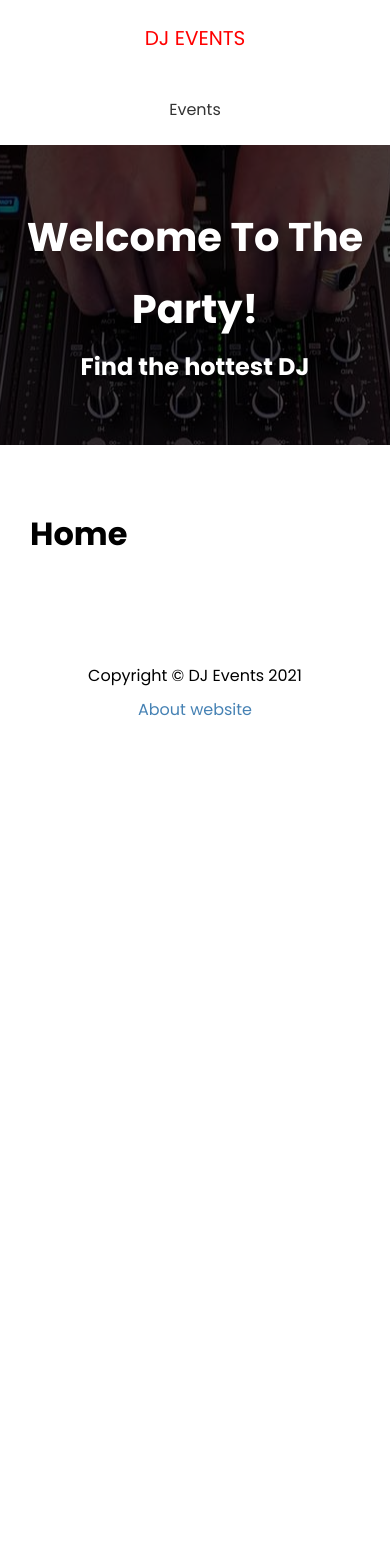
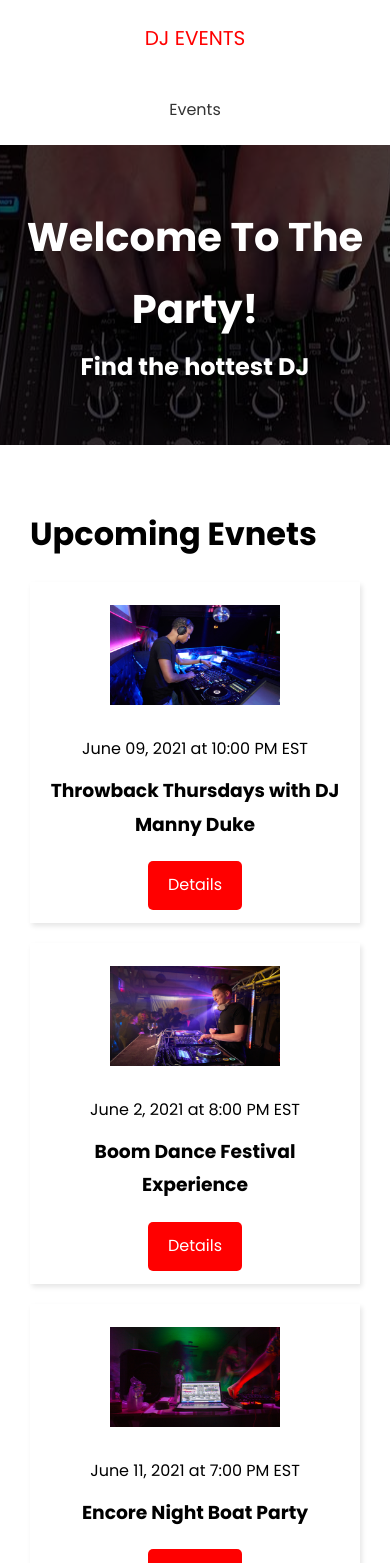
Before and after one commit to ZawojWeb/TNext, a Next.js app in the folder dj-events-front/: page / in a window 390 px wide. Shown: the top 1563 px of the page. Before the commit the page ends 844 px from the top, so only its background shows below. Built offline with nearby package versions, Linux system fonts and the light colour scheme; no server answers.

Commit message:
Show eventss

```diff
--- /dev/null
+++ b/dj-events-front/components/EventItem.js
@@ -0,0 +1,25 @@
+import Link from "next/link"
+import Image from 'next/image'
+import styles from '@/styles/EventItem.module.css'
+
+const EventItem = ({evt}) => {
+    return (
+        <div className={styles.event}>
+            <div className={styles.img}>
+                <Image src={evt.image ? evt.image : '/image/event-default.png'} width={170} height={100} />
+            </div>
+            <div className={styles.info}>
+                <p>{evt.date} at {evt.time}</p>
+                <h3>{evt.name}</h3>
+            </div>
+
+            <div className={styles.link} >
+                <Link href={`/events/${evt.slug}`}>
+                    <a className="btn">Details</a>
+                </Link>
+            </div>
+        </div>
+    )
+}
+
+export default EventItem
--- a/dj-events-front/pages/index.js
+++ b/dj-events-front/pages/index.js
@@ -1,12 +1,22 @@
-import Link from 'next/link'
 import { Layout } from '@/components/Layout'
 import { API_URL } from '@/config/index'
+import EventItem from '@/components/EventItem';
+import Link from 'next/link';
 
 export default function Home({events}) {
-console.log(events);
   return (
     <Layout>
-      <h1>Home</h1>
+      <h1>Upcoming Evnets</h1>
+      {events.length === 0 && <h3>No events to show</h3>}
+
+      {events.map(evt =>(
+        <EventItem key={evt.id} evt={evt} />
+      ))}
+      {events.length > 0 && (
+        <Link href="/events">
+          <a className="btn-secondary">View All Events</a>
+        </Link>
+      )}
     </Layout>
   )
 }
@@ -15,10 +25,9 @@
   const res = await fetch(`${API_URL}/api/events`)
   const events = await res.json()
 
-  console.log(events);
 
   return {
-    props: {events},
+    props: {events: events.slice(0,3)},
     revalidate: 1,
   }
 }
--- /dev/null
+++ b/dj-events-front/styles/Event.module.css
@@ -0,0 +1,32 @@
+.event {
+  position: relative;
+  padding-top: 40px;
+}
+
+.event h3 {
+  font-size: 25px;
+}
+
+.event p {
+  margin: 10px 0;
+}
+
+.image {
+  margin-bottom: 20px;
+}
+
+.controls {
+  position: absolute;
+  right: 30px;
+  top: 0;
+}
+
+.delete {
+  margin-left: 20px;
+  color: red;
+}
+
+.back {
+  display: block;
+  margin-top: 40px;
+}
--- /dev/null
+++ b/dj-events-front/styles/EventItem.module.css
@@ -0,0 +1,28 @@
+.event {
+  display: flex;
+  justify-content: space-between;
+  align-items: center;
+  margin: 20px 0;
+  padding: 13px;
+  box-shadow: 2px 3px 5px rgba(0, 0, 0, 0.1);
+}
+
+.img {
+  flex: 1;
+  margin: 10px;
+}
+
+.info {
+  flex: 2;
+}
+
+@media (max-width: 600px) {
+  .event {
+    flex-direction: column;
+    text-align: center;
+  }
+
+  .info {
+    margin-bottom: 20px;
+  }
+}
```
Also changed, not shown: dj-events-front/pages/events/index.js (+20 -3 lines).
